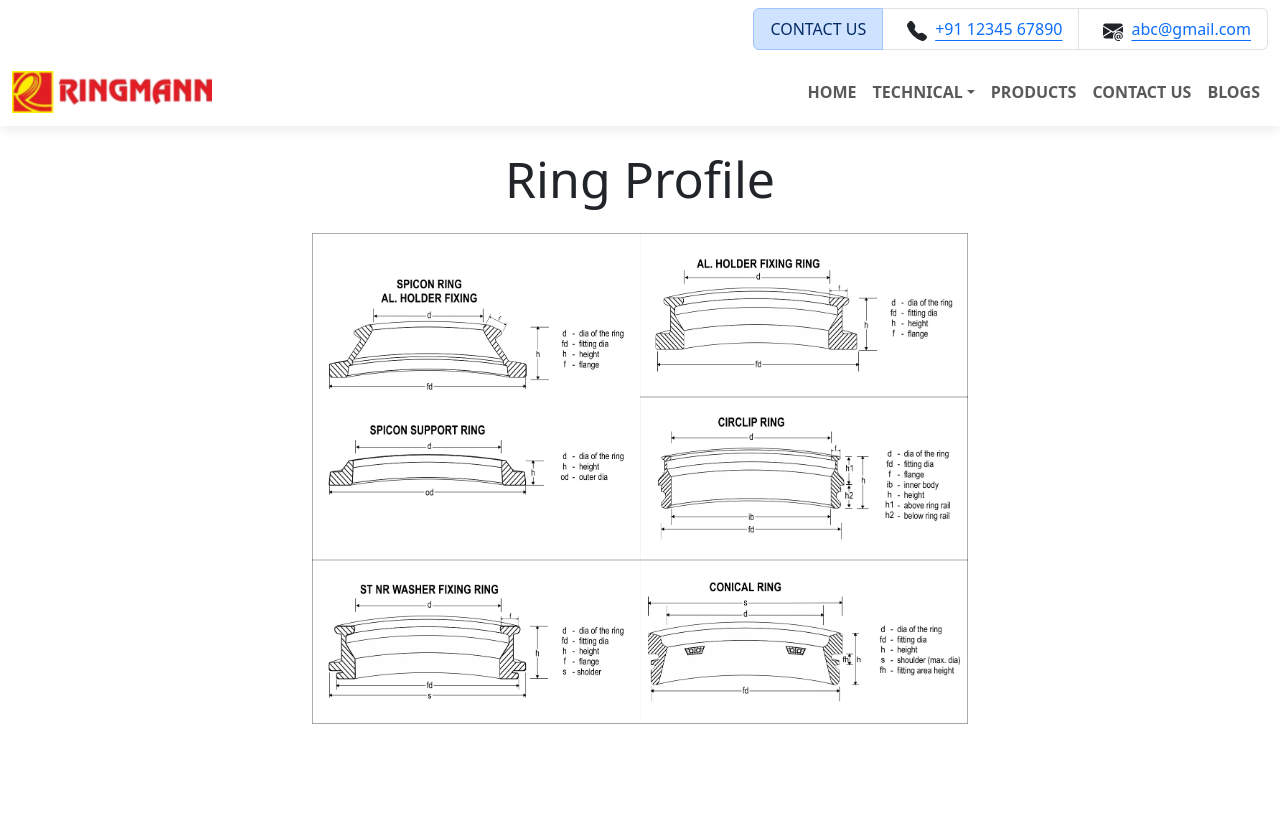
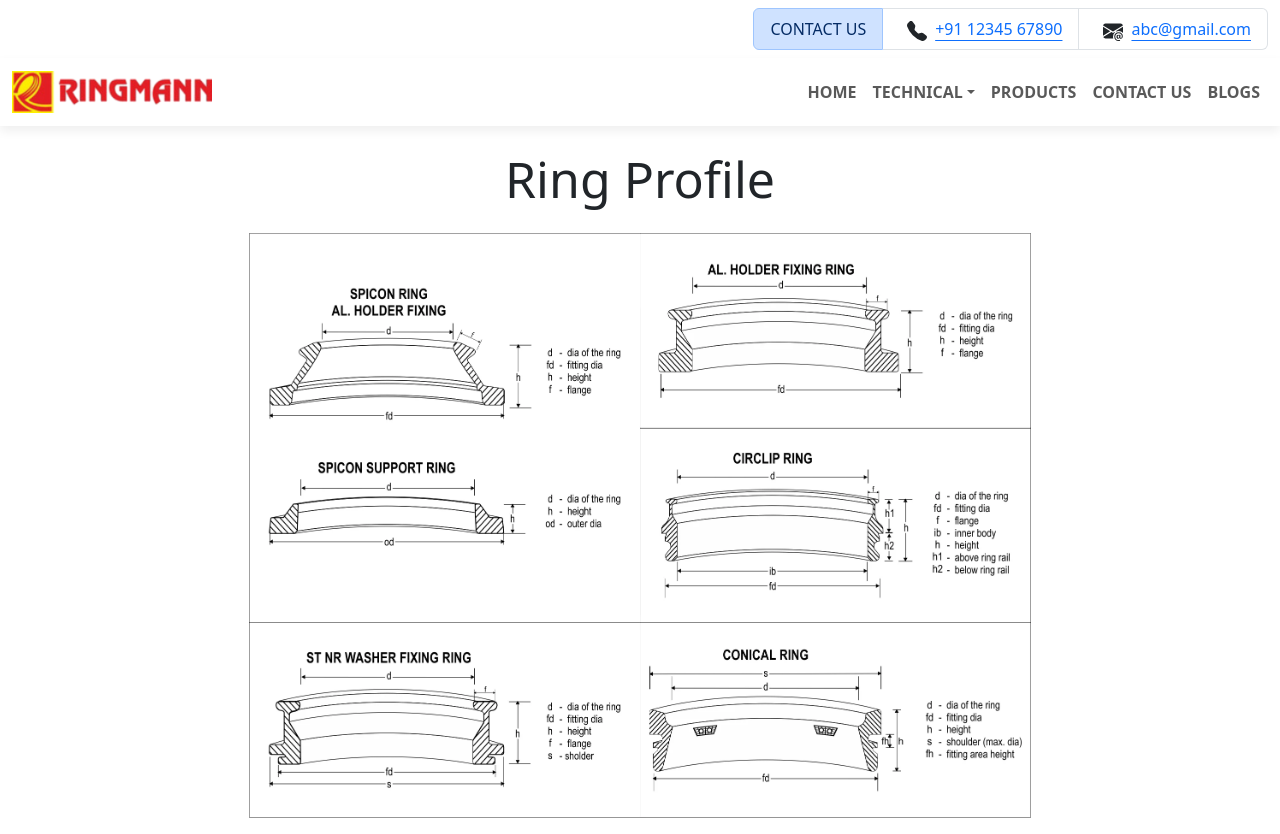
Before and after one commit to Aena19/NewRingmann, an Angular app: page /technical/rp in a window 1280 px wide. Before the commit the page ends 800 px from the top, so only its background shows below. Built offline with nearby package versions, Linux system fonts and the light colour scheme.

Commit message:
Publishing to GitHub at 23.28

```diff
--- a/src/app/technical/technical.component.html
+++ b/src/app/technical/technical.component.html
@@ -1,9 +1,10 @@
-<div class="container text-center my-3"  *ngIf="submenu === 'rp'">
+<div class="container-fluid">
+    <div class="container-fluid text-center my-3"  *ngIf="submenu === 'rp'">
         <p class="tech-heading">
             Ring Profile
         </p>
         <div class="container">
-        <img src="assets/images/ring_profile.webp" class="tech-image"/>
+            <img src="assets/images/ring_profile.webp" class="tech-image img-fluid"/>
         </div>
     </div>
 
@@ -12,7 +13,7 @@
             Traveller Selection for Cotton
         </p>
         <div class="container">
-        <img src="assets/images/traveller_cotton.webp" class="tech-image"/>
+            <img src="assets/images/traveller_cotton.webp" class="tech-image img-fluid"/>
         </div>
     </div>
 
@@ -21,7 +22,7 @@
             Traveller Selection for Synthetic
         </p>
         <div class="container">
-        <img src="assets/images/traveller_synthetic.webp" class="tech-image"/>
+            <img src="assets/images/traveller_synthetic.webp" class="tech-image  img-fluid"/>
         </div>
     </div>
 
@@ -42,3 +43,4 @@
             <img src="assets/images/traveller_synthetic.webp" class="tech-image"/>
         </div>  -->
     </div>
+</div>
--- a/src/styles.css
+++ b/src/styles.css
@@ -70,7 +70,7 @@ a{
 }
 
 .tech-image{
-    width: 60%;
+    width: 70%;
 }
 /* .title::after{
     content: '';
```
Also changed, not shown: 5 other files (tests, documents, lock files or other folders). Lines whose indentation alone changed are shown as unchanged.
